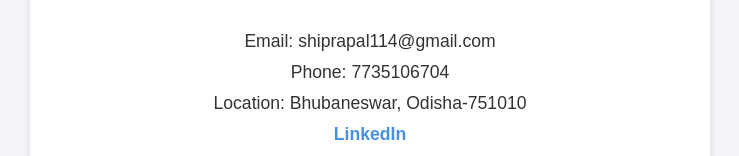
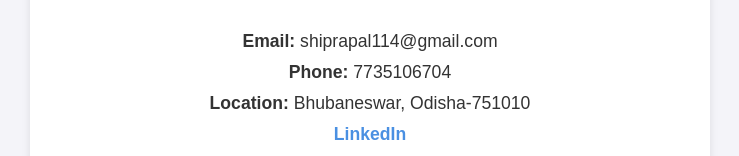
Before and after one commit to ShipraPal11/Wipro-, a plain HTML site: page index.html in a window 1280 px wide. Shown: the part 344-500 px from the top of the page, without its empty margins (270-1009 px from the left). Drawn offline with Linux system fonts and the light colour scheme.

Commit message:
Update index.html

```diff
--- a/index.html
+++ b/index.html
@@ -76,9 +76,9 @@ border-bottom: 2px solid #4A90E2;
     <div class="container">
         <h1>SHIPRA PAL</h1>
         <img src="Shipra Pal.jpg" alt="Shiprapal's Photo">
-        <p>Email: shiprapal114@gmail.com</p>
-        <p>Phone: 7735106704</p>
-        <p>Location: Bhubaneswar, Odisha-751010</p>
+        <p><strong>Email: </strong>shiprapal114@gmail.com</p>
+        <p><strong>Phone: </strong>7735106704</p>
+        <p><strong>Location:</strong> Bhubaneswar, Odisha-751010</p>
         <p><a href="https://www.linkedin.com/in/shipra-pal-787670216">LinkedIn</a></p>
         <p><a href="https://github.com/ShipraPal11">GitHub</a></p>
         <div class="nav">
```
